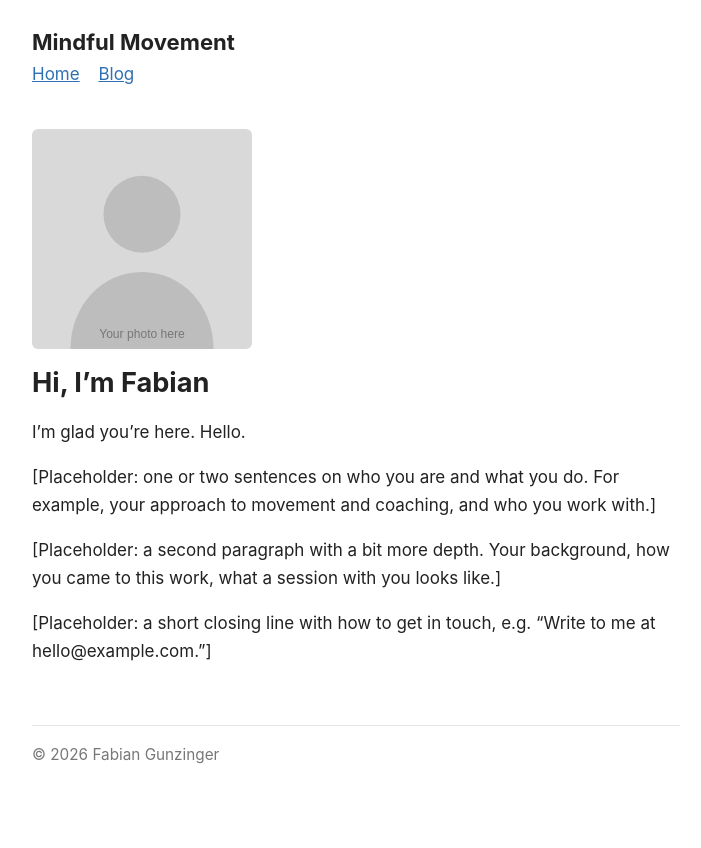
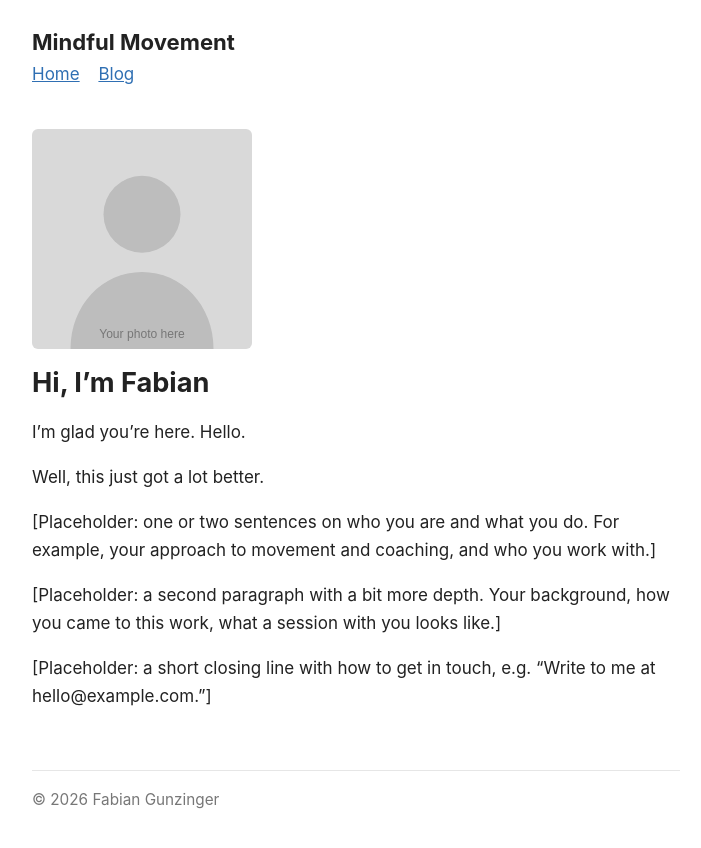
Before and after one commit to mindfulmovement/mindfulmovement.github.io, a Jekyll site: the page built from index.md, in a window 1280 px wide. Shown: the top 848 px of the page, without its empty margins (284-985 px from the left). Built offline with Jekyll 4.4.1, drawn with Linux system fonts in a browser that asks for light colours.

```diff
--- a/index.md
+++ b/index.md
@@ -7,6 +7,8 @@
 
 I'm glad you're here. Hello.
 
+Well, this just got a lot better.
+
 [Placeholder: one or two sentences on who you are and what you do. For example, your approach to movement and coaching, and who you work with.]
 
 [Placeholder: a second paragraph with a bit more depth. Your background, how you came to this work, what a session with you looks like.]
```
Also changed, not shown: _posts/2026-10-30-a-first-post.md (+2 -0 lines).
